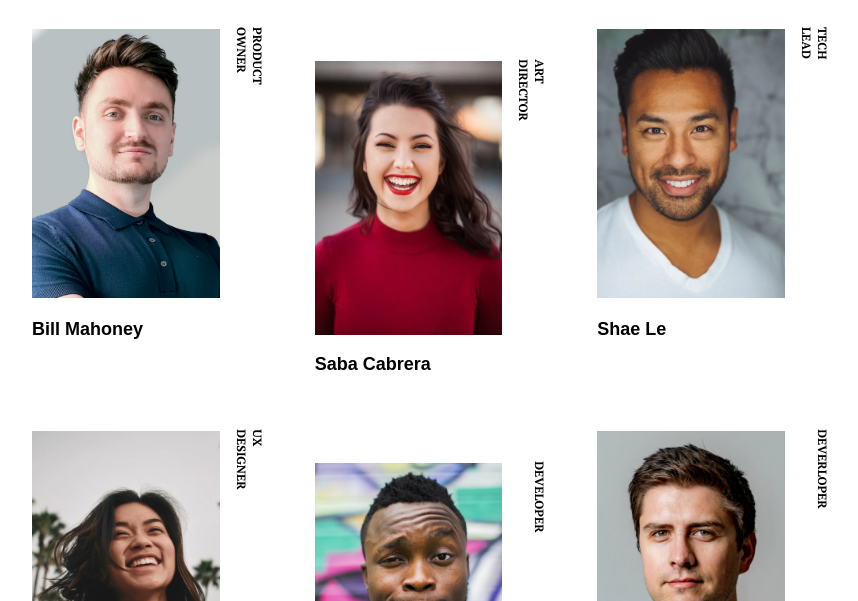
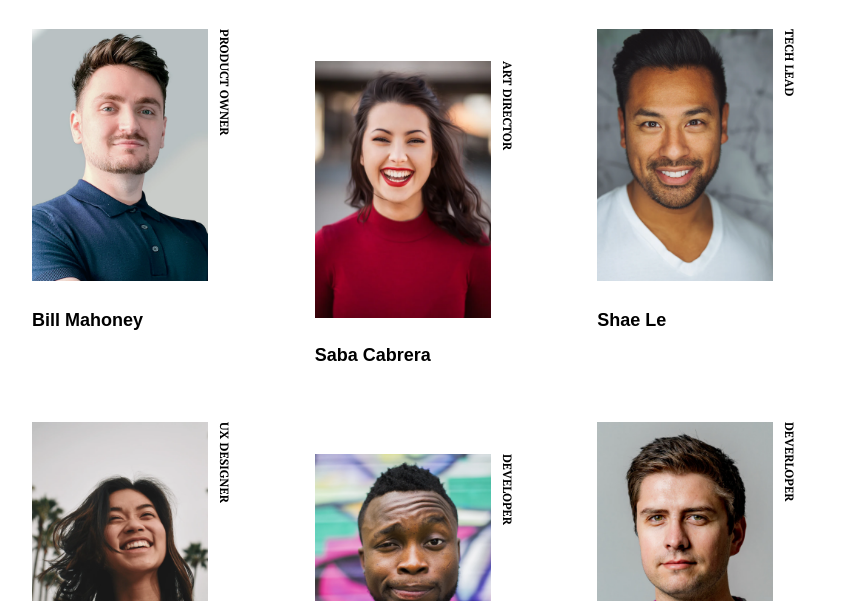
Before and after one commit to SebasttianDaza/teamPageMaster, a plain HTML site: page index.html in a window 1280 px wide. Shown: the part 199-800 px from the top of the page, without its empty margins (208-1066 px from the left). Drawn offline with Linux system fonts and the light colour scheme.

Commit message:
Page Complete 2
Website complete with correction the errors in the design

```diff
--- a/style.css
+++ b/style.css
@@ -80,9 +80,10 @@ body {
 
 .image {
     display: grid;
-    grid-template-columns: 80% 20%;
+    grid-template-columns: 75% 20%;
+    grid-gap: .5rem;
     height: 100%;
-    width: 100%;
+    max-width: 100%;
 }
 
 .black {
@@ -124,9 +125,6 @@ body {
 }
 
 .image p {
-    width: 100%;
-    max-width: 120px;
-    max-height: 15%;
     font-family: var(--var-font-princ);
     font-style: normal;
     font-weight: normal;
@@ -134,7 +132,8 @@ body {
     line-height: 16px;
     text-transform: uppercase;
     color: var(--var-color-text);
-    transform: rotate(90deg);
+    width: 20px;
+    writing-mode: vertical-lr;
 }
 
 
```
Also changed, not shown: 1 other file.
